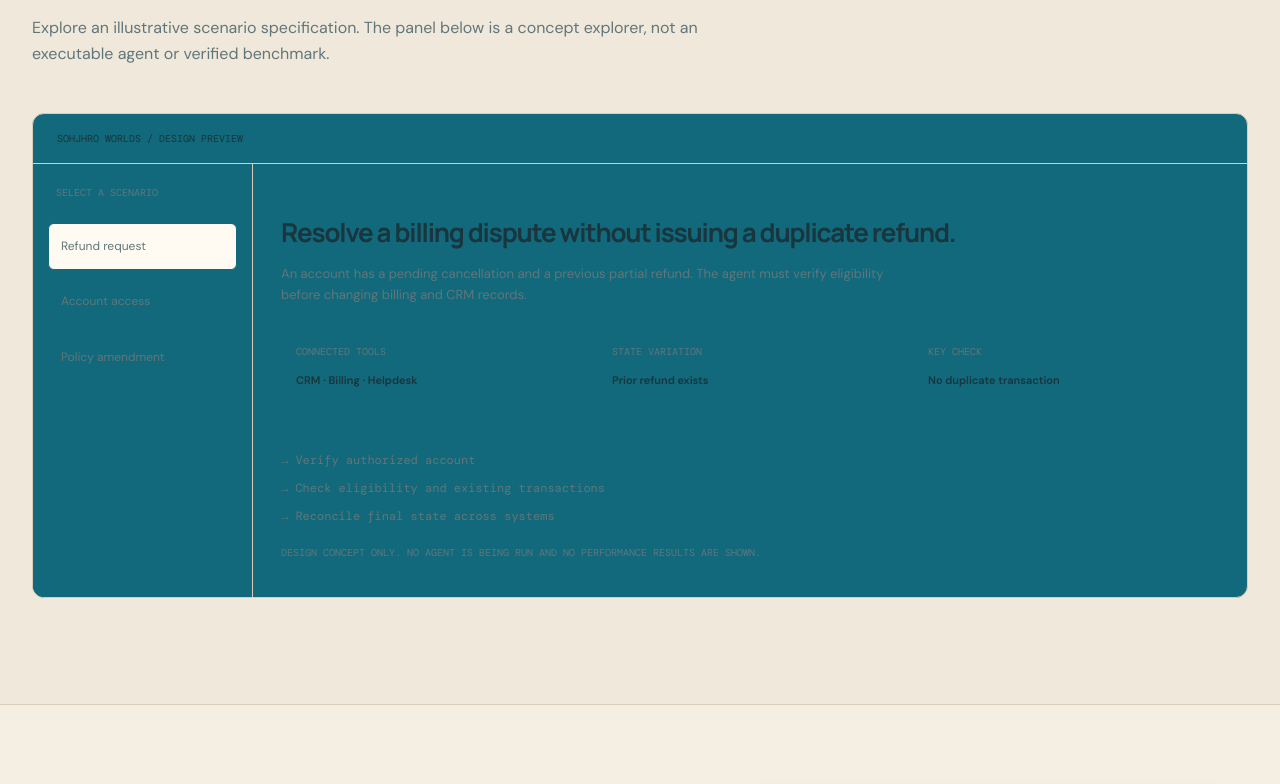
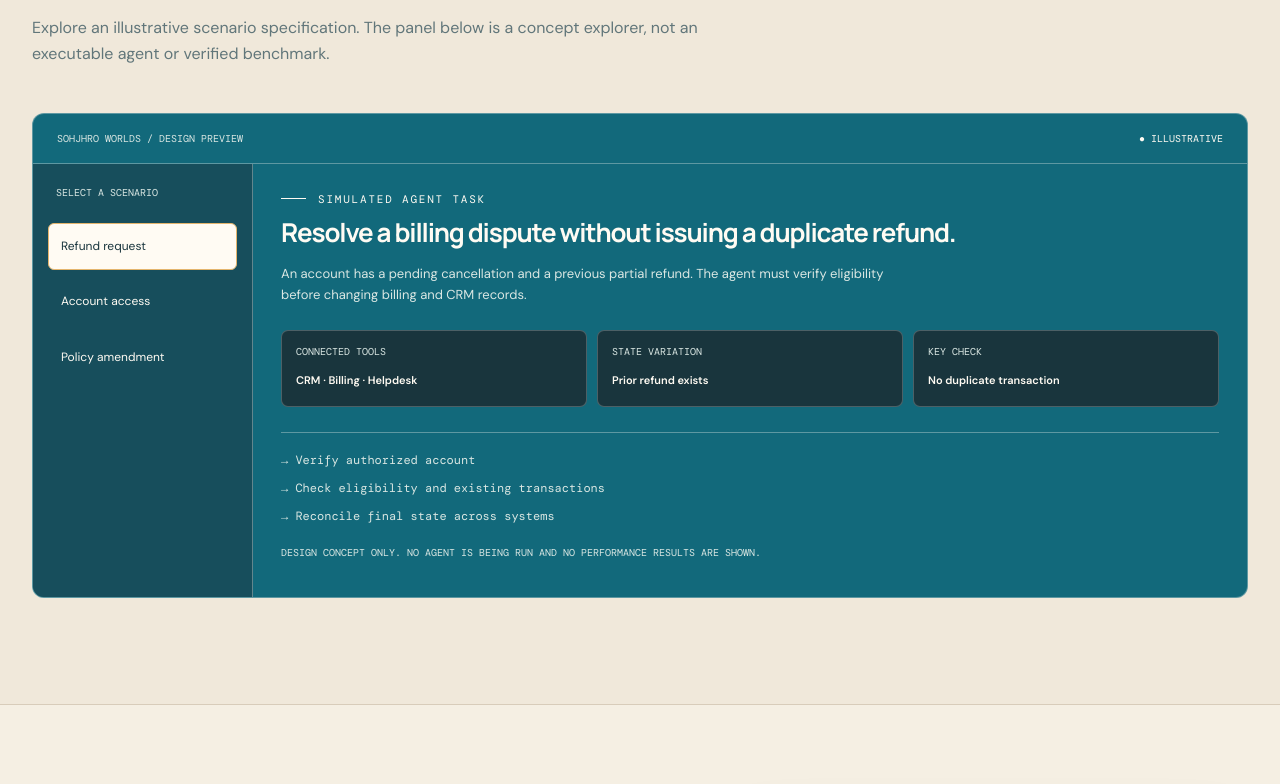
Before and after one commit to Raufnarejo505/project, a Next.js app: page /worlds in a window 1280 px wide. Shown: the part 856-1640 px from the top of the page. Built offline with nearby package versions, Linux system fonts and the light colour scheme.

Commit message:
fix(ui): improve text contrast in dark panels and navigation
* fix(ui): establish accessible text roles on petrol panels

* fix(worlds): use contrast-safe status label instead of inline petrol

```diff
--- a/app/globals.css
+++ b/app/globals.css
@@ -76,3 +76,136 @@ body{background:var(--bg)}
 ::selection{background:#E4B56D;color:#19353D}
 
 @media(max-width:760px){.site-header{background:rgba(245,239,227,.96)}}
+
+
+/* Accessible dark-on-light / light-on-dark roles for Sandstone & Petrol.
+   Small labels use cream rather than gold: gold on petrol is decorative only. */
+:root {
+  --dark-panel: #12697B;
+  --dark-panel-raised: #19353D;
+  --on-dark: #FFFBF3;
+  --on-dark-muted: #DAE7E3;
+  --dark-panel-edge: rgba(255, 251, 243, .32);
+}
+
+/* Make featured research cards consistently dark (not a mixed light/dark gradient). */
+.research-card,
+.info-panel,
+.math-box,
+.concept-card,
+.simulator {
+  background: var(--dark-panel);
+  color: var(--on-dark);
+  border-color: var(--dark-panel-edge);
+}
+.research-card {
+  background: linear-gradient(155deg, #19353D 0%, #12697B 100%);
+}
+.research-card:hover,
+.info-panel:hover,
+.math-box:hover {
+  border-color: #E4B56D;
+}
+.research-card h3,
+.info-panel h3,
+.math-box strong,
+.concept-card h3,
+.simulator h3,
+.sim-detail b,
+.sim-list strong {
+  color: var(--on-dark);
+}
+.research-card p,
+.info-panel p,
+.math-box p,
+.concept-card p,
+.sim-content .body,
+.concept-disclaimer,
+.sim-checks,
+.sim-detail small,
+.research-card .card-top,
+.sim-toolbar,
+.sim-list strong {
+  color: var(--on-dark-muted);
+}
+.research-card .card-glyph { color: #E4B56D; opacity: .9; }
+.research-card .card-foot,
+.research-card .card-foot a,
+.concept-card .eyebrow,
+.sim-content .eyebrow,
+.math-box .k,
+.sim-toolbar .sim-status {
+  color: var(--on-dark);
+}
+.research-card .card-foot a {
+  text-decoration-color: #E4B56D;
+  text-underline-offset: 5px;
+}
+.concept-card .tag,
+.info-panel .tag,
+.simulator .tag {
+  color: var(--on-dark);
+  border-color: var(--dark-panel-edge);
+}
+.simulator .sim-toolbar {
+  color: var(--on-dark-muted);
+  border-color: var(--dark-panel-edge);
+}
+.simulator .sim-list {
+  background: #174E5C;
+  border-color: var(--dark-panel-edge);
+}
+.simulator .sim-choice {
+  color: var(--on-dark);
+  border-color: transparent;
+}
+.simulator .sim-choice:hover,
+.simulator .sim-choice[aria-pressed="true"] {
+  background: #FFFBF3;
+  color: #19353D;
+  border-color: #E4B56D;
+}
+.simulator .sim-detail {
+  background: var(--dark-panel-raised);
+  border-color: rgba(255, 251, 243, .22);
+}
+.simulator .sim-checks { border-color: var(--dark-panel-edge); }
+
+/* These are intentionally light surfaces; retain strong ink contrast. */
+.visual-shell,
+.orbit-panel,
+.diagram-small,
+.contact-method {
+  color: var(--ink);
+}
+.visual-shell .viz-head,
+.visual-shell .viz-footer,
+.orbit-panel .orbit-caption,
+.section.light .body-copy {
+  color: var(--muted);
+}
+/* Contact banner is sandstone, not a dark green banner. */
+.contact-band { background: var(--bg2); color: var(--ink); }
+.contact-band h2,
+.contact-band p,
+.contact-band .eyebrow { color: var(--ink); }
+.contact-band .btn.dark {
+  background: var(--ink);
+  color: #FFFFFF;
+  border-color: var(--ink);
+}
+.contact-band .btn.dark:hover { background: #12697B; border-color: #12697B; }
+
+/* Keep the dropdown menu on a light surface as the navigation labels are dark. */
+@media(max-width:860px) {
+  .navlinks {
+    background: #FFFBF3;
+    border-bottom: 1px solid var(--edge);
+  }
+  .navlinks a {
+    color: var(--ink);
+    border-color: var(--edge);
+  }
+  .navlinks a:hover,
+  .navlinks a[aria-current="page"] { color: var(--accent); }
+}
--- a/components/WorldsExplorer.tsx
+++ b/components/WorldsExplorer.tsx
@@ -14,7 +14,7 @@ export function WorldsExplorer() {
   <h2>One task. Multiple systems. Real consequences inside the simulation.</h2>
   <p>Explore an illustrative scenario specification. The panel below is a concept explorer, not an executable agent or verified benchmark.</p>
  </div><div className="simulator" id="concept-explorer">
-  <div className="sim-toolbar"><span>SOHJHRO WORLDS / DESIGN PREVIEW</span><span style={{color:"var(--accent)"}}>● ILLUSTRATIVE</span></div>
+  <div className="sim-toolbar"><span>SOHJHRO WORLDS / DESIGN PREVIEW</span><span className="sim-status">● ILLUSTRATIVE</span></div>
   <div className="sim-body"><div className="sim-list"><strong>SELECT A SCENARIO</strong>
    {(Object.keys(scenarios) as (keyof typeof scenarios)[]).map(key=><button key={key} type="button" className="sim-choice" aria-pressed={key===selected} onClick={()=>setSelected(key)}>{scenarios[key].name}</button>)}
   </div><div className="sim-content"><div className="eyebrow">SIMULATED AGENT TASK</div>
```
